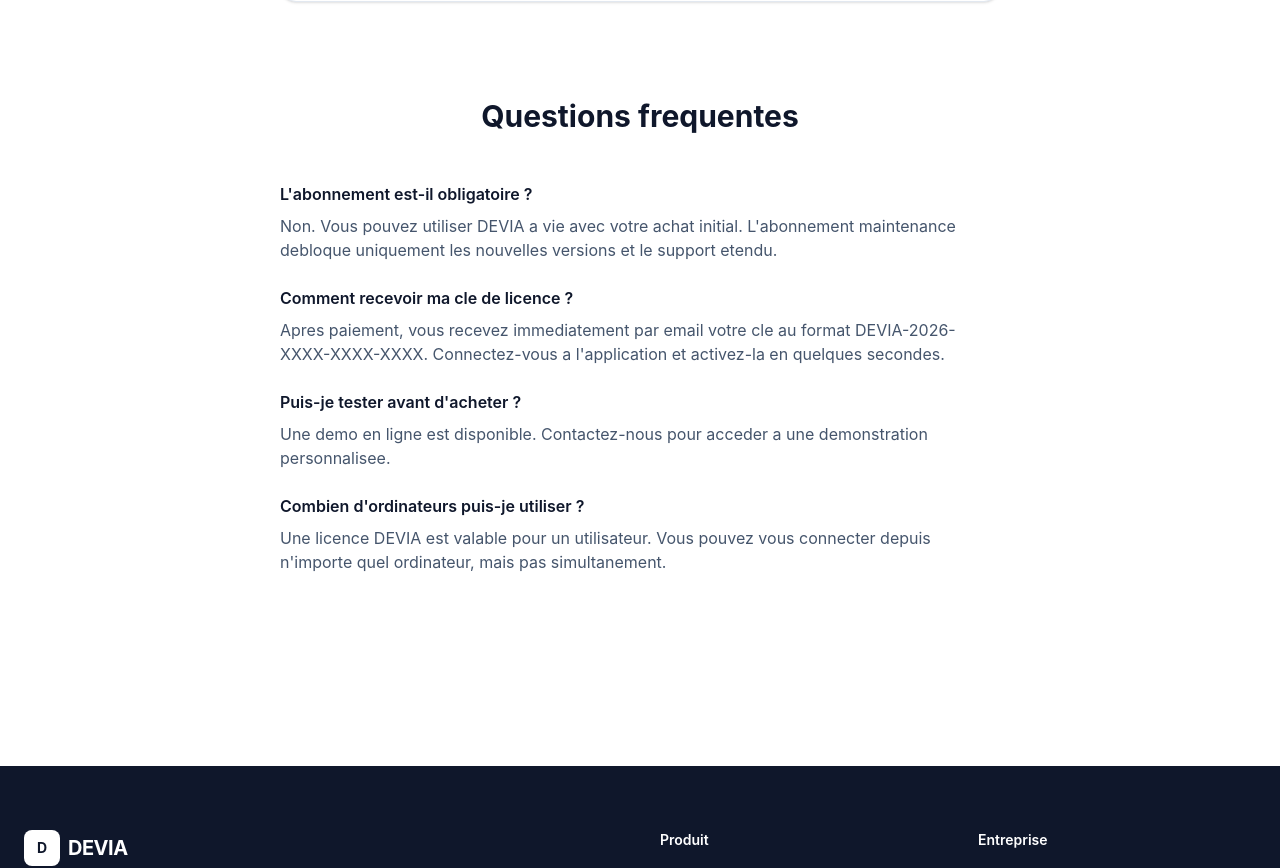
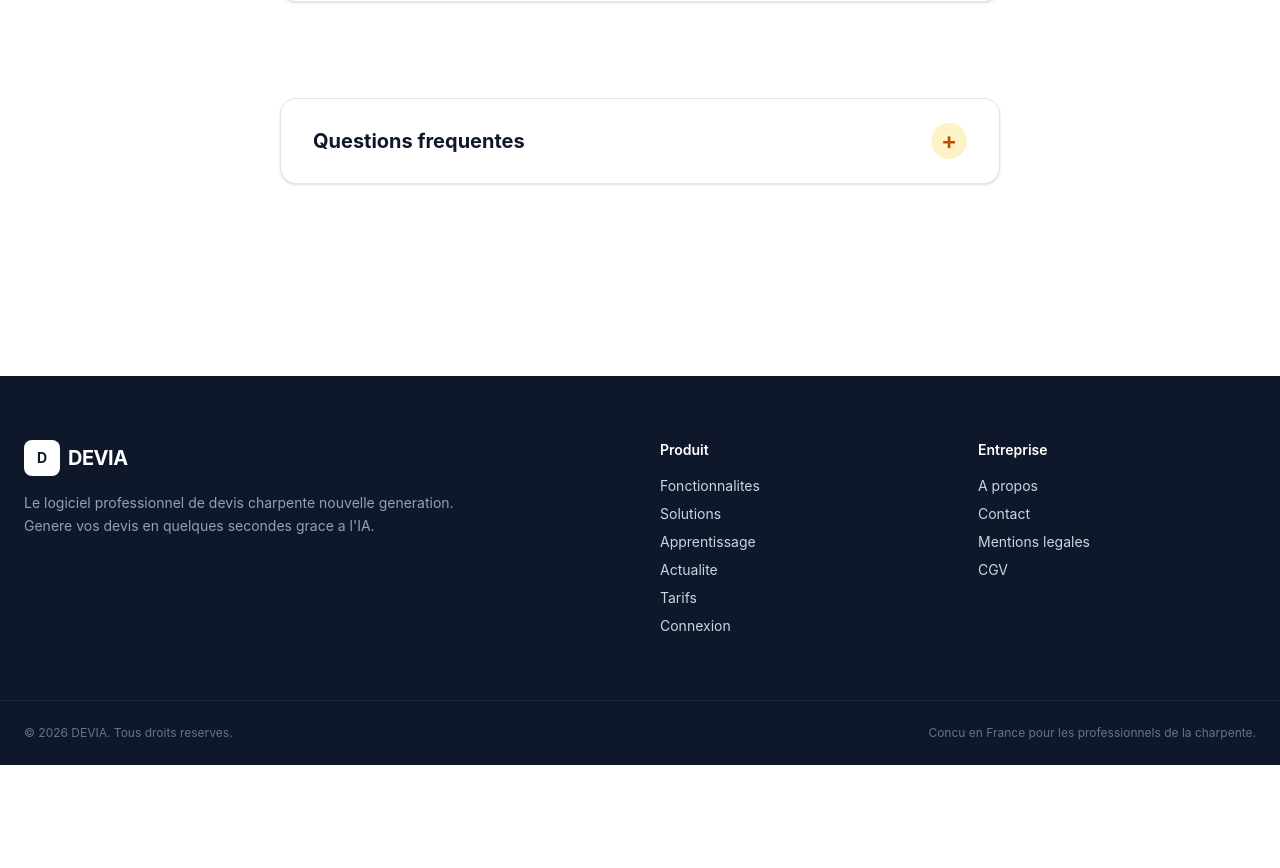
Before and after one commit to pdftw2htgt-glitch/devia-site, a Next.js app: page /tarifs in a window 1280 px wide. Shown: the part 1540-2408 px from the top of the page. After the commit the page ends 2305 px from the top, so only its background shows below. Built offline with nearby package versions, Linux system fonts and the light colour scheme.

Commit message:
Tarifs : FAQ repliee en bulle depliable (details natif, + qui pivote)

```diff
--- a/src/app/tarifs/page.tsx
+++ b/src/app/tarifs/page.tsx
@@ -78,12 +78,14 @@
 
         <CalculateurRentabilite />
 
-        {/* FAQ courte */}
+        {/* FAQ courte (depliable) */}
         <div className="max-w-3xl mx-auto px-6 mt-24">
-          <h2 className="text-3xl font-bold text-slate-900 text-center mb-12">
-            Questions frequentes
-          </h2>
-          <div className="space-y-6">
+          <details className="group bg-white border border-slate-200 rounded-2xl shadow-sm">
+            <summary className="flex items-center justify-between cursor-pointer select-none px-8 py-6 list-none [&::-webkit-details-marker]:hidden">
+              <span className="text-xl font-bold text-slate-900">Questions frequentes</span>
+              <span className="w-9 h-9 rounded-full bg-amber-100 text-amber-700 flex items-center justify-center text-2xl font-semibold leading-none transition-transform duration-200 group-open:rotate-45">+</span>
+            </summary>
+            <div className="space-y-6 px-8 pb-8 pt-4 border-t border-slate-100">
             <div>
               <h3 className="font-semibold text-slate-900 mb-2">L&apos;abonnement est-il obligatoire ?</h3>
               <p className="text-slate-600">Non. Vous pouvez utiliser DEVIA a vie avec votre achat initial. L&apos;abonnement maintenance debloque uniquement les nouvelles versions et le support etendu.</p>
@@ -100,7 +102,8 @@
               <h3 className="font-semibold text-slate-900 mb-2">Combien d&apos;ordinateurs puis-je utiliser ?</h3>
               <p className="text-slate-600">Une licence DEVIA est valable pour un utilisateur. Vous pouvez vous connecter depuis n&apos;importe quel ordinateur, mais pas simultanement.</p>
             </div>
-          </div>
+            </div>
+          </details>
         </div>
       </section>
     </>
```
